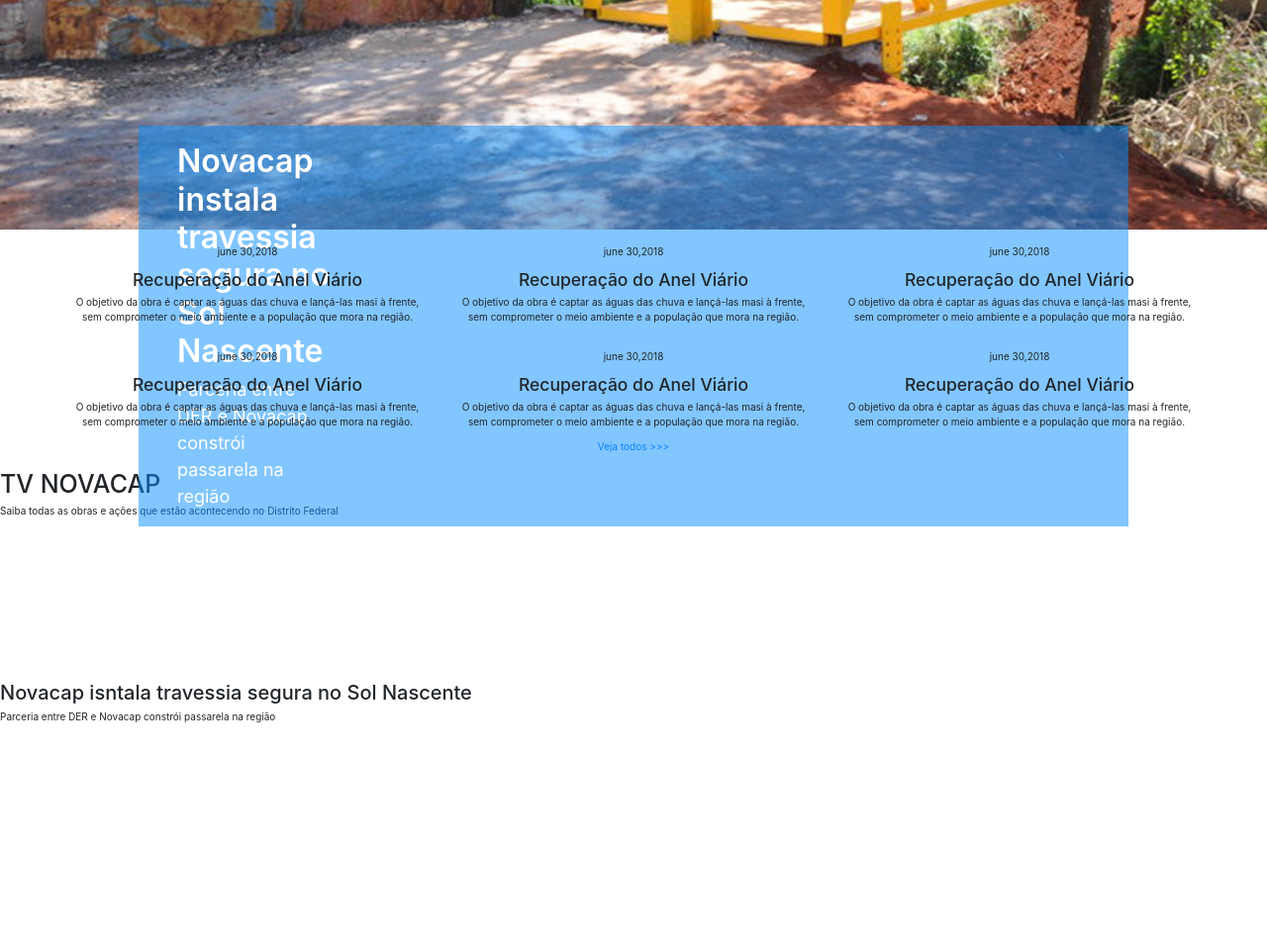
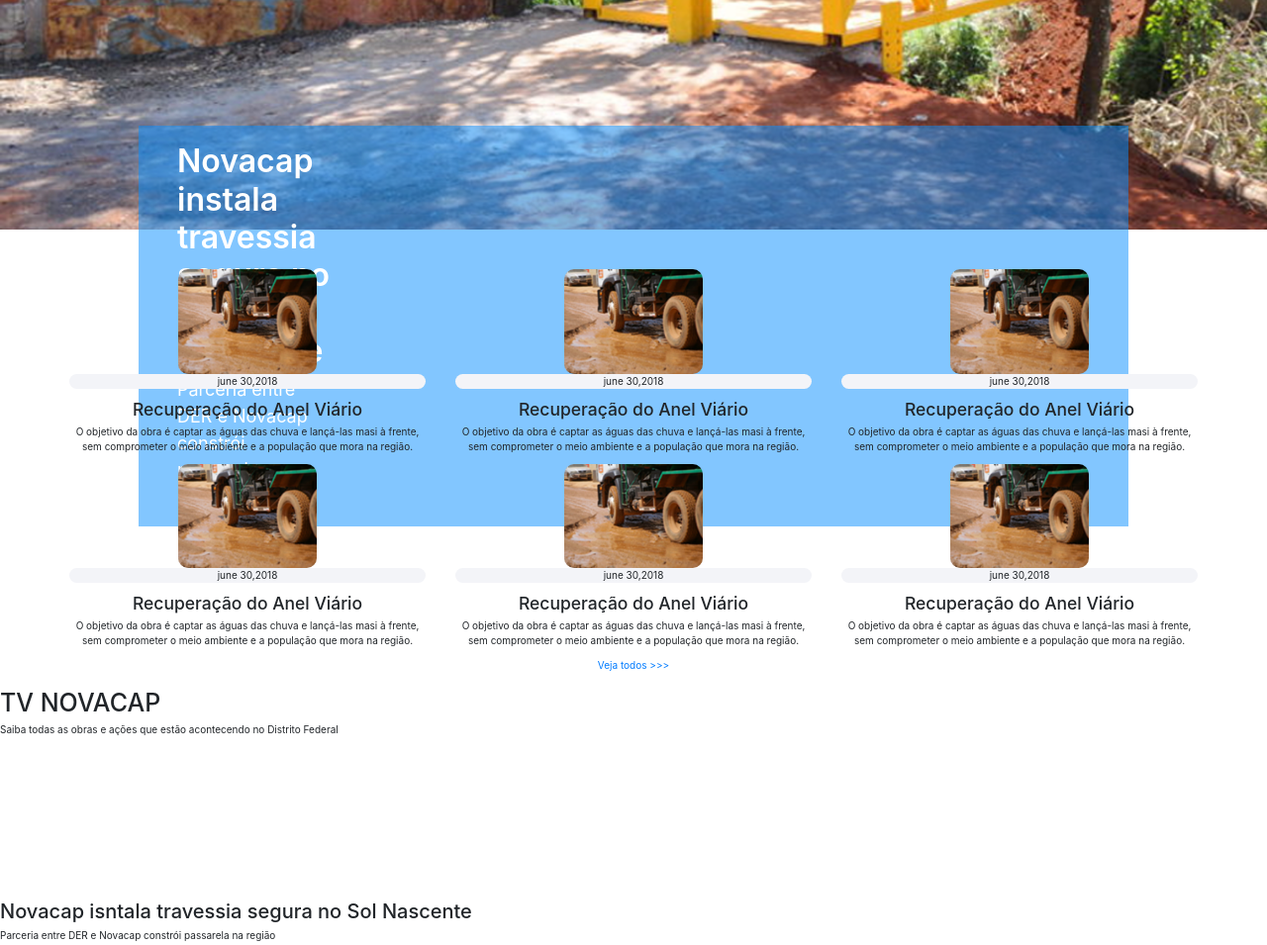
Before and after one commit to NOVACAP/Projeto-ASCOM2, a PHP site: page /intra.html in a window 1280 px wide; the page is wider, and only the part inside the window is pictured. Shown: the part 3686-4641 px from the top of that part at 99% size. Run offline with PHP 8.4, Linux system fonts and the light colour scheme; some libraries are stand-ins or nearby versions; some web fonts are replaced; grey boxes are pictures that could not be loaded.

Commit message:
começo das noticias

```diff
--- a/css/styless.css
+++ b/css/styless.css
@@ -1149,6 +1149,8 @@
     font-size: 2rem;
 }
 
+/* ****************************AVISOS*********************** */
+
 .Avisos h1 {
     margin-top: 8.0rem;
     margin-left: 65rem;
@@ -1229,11 +1231,14 @@
     color: #ff5e00;
 }
 
+
+/* ***********************************NOTICIAS****************************** */
 #imgObra {
     display: block;
     margin: 0px auto;
     max-width: 1560px;
     z-index: 0;
+    margin-bottom: 40px;
 }
 
 .textoObra {
@@ -1243,7 +1248,7 @@
     text-align: left;
     margin-left: 140px;
     margin-right: 140px;
-    margin-top: -105px;
+    margin-top: -145px;
     margin-bottom: 59px;
     padding-top: 17px;
     padding-bottom: 7px;
@@ -1259,6 +1264,16 @@
 .textoObra p {
     font-weight: 400;
     font-size: large;
+}
+
+#noticiasCartao img {
+    max-width: 140px;
+    border-radius: 10px;
+}
+
+#noticiaData {
+    background-color: #f3f4f8;
+    border-radius: 40px;
 }
 
 
--- a/intra.html
+++ b/intra.html
@@ -224,51 +224,51 @@
         <p>Saiba todas as obras e ações que estão acontecendo em Brasília e no Distrito Federal com participação e fiscalização da Companhia Urbanizadora da Nova Capital</p>
     </div>
 
-    <div class="ABC">
+    <section>
         <img id="imgObra" src="./img/obra.png" alt="">
         <div class="textoObra">
             <h2>Novacap instala travessia segura no Sol Nascente</h2>
             <p>Parceria entre DER e Novacap constrói passarela na região</p>
         </div>
-    </div>
+    </section>
 
-    <section class="container text-center containerC">
-        <div id="noticiasCartao" class="row row-cols-3">
+    <section id="noticiasCartao" class="container text-center containerC">
+        <div class="row row-cols-3">
             <div class="col" id="nCartao">
-                <img src="" alt="">
-                <p>june 30,2018</p>
+                <img src="./img/caminhao.png" alt="">
+                <p id="noticiaData">june 30,2018</p>
                 <h3>Recuperação do Anel Viário</h3>
                 <p>O objetivo da obra é captar as águas das chuva e lançá-las masi à frente, sem comprometer o meio ambiente e a população que mora na região.</p>
             </div>
             <div class="col" id="nCartao">
-                <img src="" alt="">
-                <p>june 30,2018</p>
+                <img src="./img/caminhao.png" alt="">
+                <p id="noticiaData">june 30,2018</p>
                 <h3>Recuperação do Anel Viário</h3>
                 <p>O objetivo da obra é captar as águas das chuva e lançá-las masi à frente, sem comprometer o meio ambiente e a população que mora na região.</p>
             </div>
             <div class="col" id="nCartao">
-                <img src="" alt="">
-                <p>june 30,2018</p>
+                <img src="./img/caminhao.png" alt="">
+                <p id="noticiaData">june 30,2018</p>
                 <h3>Recuperação do Anel Viário</h3>
                 <p>O objetivo da obra é captar as águas das chuva e lançá-las masi à frente, sem comprometer o meio ambiente e a população que mora na região.</p>
             </div>
         </div>
         <div class="row row-cols-3">
             <div class="col" id="nCartao">
-                <img src="" alt="">
-                <p>june 30,2018</p>
+                <img src="./img/caminhao.png" alt="">
+                <p id="noticiaData">june 30,2018</p>
                 <h3>Recuperação do Anel Viário</h3>
                 <p>O objetivo da obra é captar as águas das chuva e lançá-las masi à frente, sem comprometer o meio ambiente e a população que mora na região.</p>
             </div>
             <div class="col" id="nCartao">
-                <img src="" alt="">
-                <p>june 30,2018</p>
+                <img src="./img/caminhao.png" alt="">
+                <p id="noticiaData">june 30,2018</p>
                 <h3>Recuperação do Anel Viário</h3>
                 <p>O objetivo da obra é captar as águas das chuva e lançá-las masi à frente, sem comprometer o meio ambiente e a população que mora na região.</p>
             </div>
             <div class="col" id="nCartao">
-                <img src="" alt="">
-                <p>june 30,2018</p>
+                <img src="./img/caminhao.png" alt="">
+                <p id="noticiaData">june 30,2018</p>
                 <h3>Recuperação do Anel Viário</h3>
                 <p>O objetivo da obra é captar as águas das chuva e lançá-las masi à frente, sem comprometer o meio ambiente e a população que mora na região.</p>
             </div>
```
